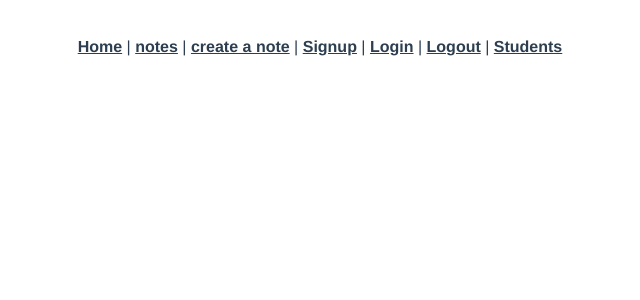
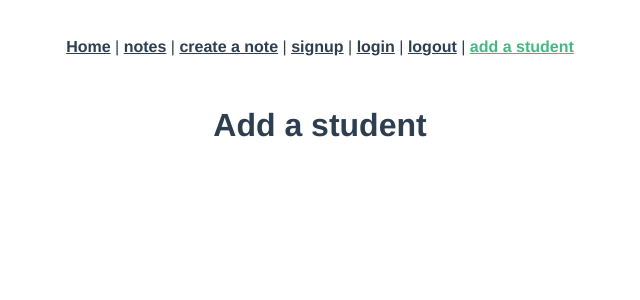
Before and after one commit to jeffspatafora/student-assessment-tracker-app-frontend, a Vue app: page /studentcreate in a window 1280 px wide. Shown: the top 300 px of the page, without its empty margins (320-960 px from the left). Built offline with nearby package versions, Linux system fonts and the light colour scheme.

Commit message:
adds student create page and router link

```diff
--- a/src/App.vue
+++ b/src/App.vue
@@ -4,10 +4,11 @@
     <!-- <router-link to="/about">About</router-link> | -->
     <router-link to="/usernotesindex">notes</router-link> |
     <router-link to="/usernotescreate">create a note</router-link> |
-    <router-link to="/signup">Signup</router-link> |
-    <router-link to="/login">Login</router-link> |
-    <router-link to="/logout">Logout</router-link> |
-    <router-link to="/students">Students</router-link>
+    <router-link to="/signup">signup</router-link> |
+    <router-link to="/login">login</router-link> |
+    <router-link to="/logout">logout</router-link> |
+    <!-- <router-link to="/students">Students</router-link> | -->
+    <router-link to="/studentcreate">add a student</router-link>
   </nav>
   <router-view />
 </template>
--- a/src/router/index.js
+++ b/src/router/index.js
@@ -4,8 +4,9 @@ import UserNotesIndex from '../views/UserNotesIndex.vue';
 import UserNoteCreate from '../views/UserNoteCreate.vue';
 import SignupView from '../views/SignupView.vue';
 import LoginView from '../views/LoginView.vue';
-import LogoutView from '../views/LogoutView.vue'
-import StudentsIndex from '../views/StudentsIndex.vue'
+import LogoutView from '../views/LogoutView.vue';
+import StudentsIndex from '../views/StudentsIndex.vue';
+import StudentCreate from '../views/StudentCreate.vue'
 
 const routes = [
   {
@@ -50,6 +51,11 @@ const routes = [
     path: '/students',
     name: 'Students',
     component: StudentsIndex
+  },
+  {
+    path: '/studentcreate',
+    name: 'StudentsCreate',
+    component: StudentCreate
   }
 ]
 
--- /dev/null
+++ b/src/views/StudentCreate.vue
@@ -0,0 +1,20 @@
+<script>
+export default {
+  data: function () {
+    return {
+      message: "Add a student",
+    };
+  },
+  created: function () { },
+  methods: {},
+};
+</script>
+
+<template>
+  <div class="home">
+    <h1>{{ message }}</h1>
+  </div>
+</template>
+
+<style>
+</style>
```
